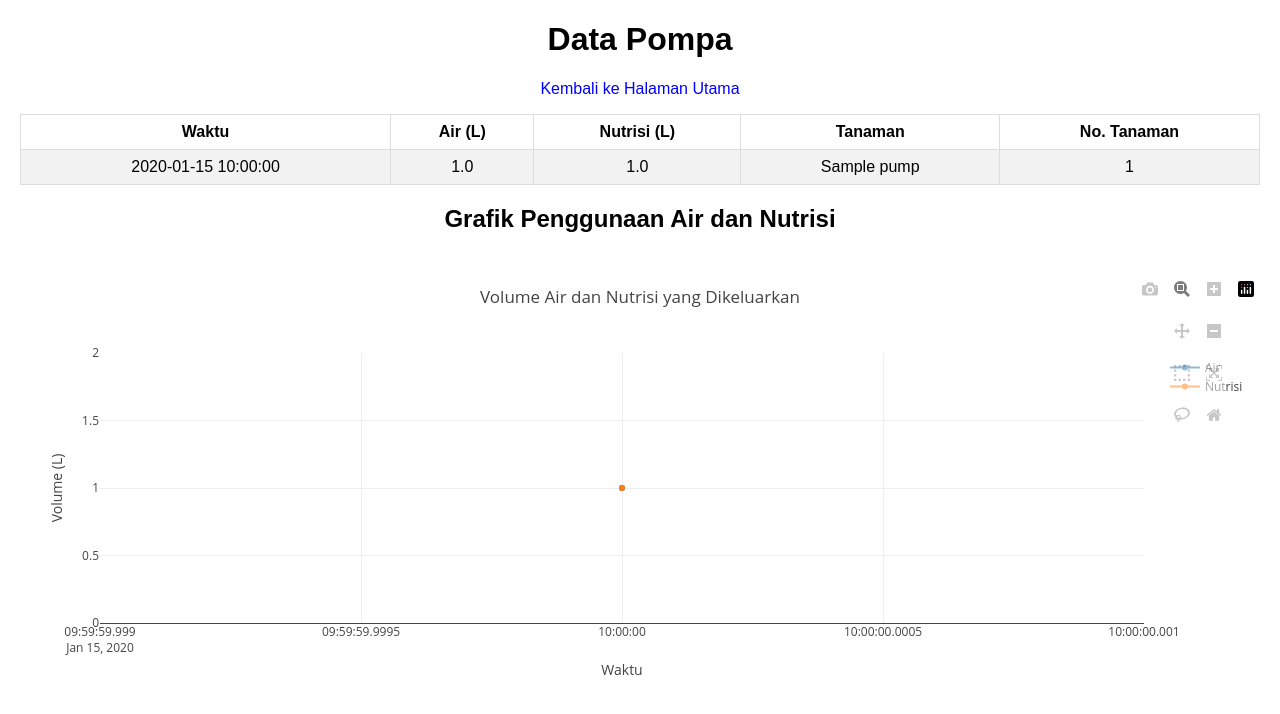
After one commit to nurrizkyromadhon1/project-web-be-cps, a Flask app: page /pump in a window 1280 px wide. The commit adds this page. Shown: the top 714 px of the page. Run offline with Flask 3, Linux system fonts and the light colour scheme; tables that the repository leaves empty hold one stand-in row (values such as "Sample post"); parts of the project's set-up code (start-up, migrations or seed data) failed here and were passed over; some libraries are stand-ins or nearby versions.

Commit message:
update terbaru

```diff
--- a/app.py
+++ b/app.py
@@ -3,12 +3,15 @@ from config import Config
 from models import db, SoilData
 from flask_migrate import Migrate
 from sqlalchemy import func
+from flask_sqlalchemy import SQLAlchemy
 
 app = Flask(__name__)
-app.config.from_object(Config)
-
+app.config['SQLALCHEMY_DATABASE_URI'] = 'mysql+pymysql://root:@localhost/soil_sensor_db'
 db.init_app(app)
 migrate = Migrate(app, db)
+
+# Impor model
+from models import SoilData, Pump
 
 @app.route('/')
 def index():
@@ -133,6 +136,51 @@ def daily_data():
                            avg_phosphorus=avg_phosphorus,
                            avg_potassium=avg_potassium)
 
+@app.route('/pump')
+def pump_data():
+    data = Pump.query.order_by(Pump.timestamp.desc()).all()
+
+    # Memformat timestamp
+    timestamps = [d.timestamp.strftime('%Y-%m-%d %H:%M:%S') for d in data]
+    air = [d.air for d in data]
+    nutrisi = [d.nutrisi for d in data]
+    tanaman = [d.tanaman for d in data]
+    tanaman_no = [d.tanaman_no for d in data]
+
+    return render_template('pump.html',
+                           data=data,
+                           timestamps=timestamps,
+                           air=air,
+                           nutrisi=nutrisi,
+                           tanaman=tanaman,
+                           tanaman_no=tanaman_no)
+
+
+@app.route('/add_pump_data', methods=['POST'])
+def add_pump_data():
+    # Mendapatkan data dari form POST
+    air = request.form.get('air')
+    nutrisi = request.form.get('nutrisi')
+    tanaman = request.form.get('tanaman')
+    tanaman_no = request.form.get('tanaman_no')
+
+    # Membuat objek Pump baru
+    new_pump_data = Pump(
+        air=air,
+        nutrisi=nutrisi,
+        tanaman=tanaman,
+        tanaman_no=tanaman_no
+    )
+
+    try:
+        db.session.add(new_pump_data)
+        db.session.commit()
+        return redirect(url_for('pump_data'))
+    except Exception as e:
+        db.session.rollback()
+        return f'Terjadi kesalahan: {e}', 500
+
+
 
 @app.route('/add_data', methods=['POST'])
 def add_data():
--- a/config.py
+++ b/config.py
@@ -5,5 +5,5 @@ basedir = os.path.abspath(os.path.dirname(__file__))
 class Config(object):
     SECRET_KEY = os.environ.get('SECRET_KEY') or 'kunci-rahasia-anda'
     SQLALCHEMY_DATABASE_URI = os.environ.get('DATABASE_URL') or \
-        'mysql+mysqlconnector://root:@localhost/soil_sensor_db'
+        'mysql+pymysql://root:@localhost/soil_sensor_db'
     SQLALCHEMY_TRACK_MODIFICATIONS = False
--- a/templates/index.html
+++ b/templates/index.html
@@ -54,6 +54,12 @@
         <li><a href="{{ url_for('data_tanaman', jenis_tanaman='kemangi', tanaman_no=2) }}">Data Kemangi Tanaman 2</a></li>
         <!-- Tambahkan link untuk jenis tanaman dan nomor tanaman lainnya -->
     </ul>
+
+    <h2>Lihat Data Pompa</h2>
+    <ul>
+        <li><a href="{{ url_for('pump_data') }}">Data Pompa</a></li>
+    </ul>
+
 
 
 
--- /dev/null
+++ b/templates/pump.html
@@ -0,0 +1,74 @@
+<!DOCTYPE html>
+<html>
+
+<head>
+    <meta charset="UTF-8">
+    <title>Data Pompa</title>
+    <link rel="stylesheet" type="text/css" href="{{ url_for('static', filename='style.css') }}">
+    <script src="https://cdn.plot.ly/plotly-latest.min.js"></script>
+</head>
+
+<body>
+    <h1>Data Pompa</h1>
+    <p><a href="{{ url_for('index') }}">Kembali ke Halaman Utama</a></p>
+
+    <table>
+        <tr>
+            <th>Waktu</th>
+            <th>Air (L)</th>
+            <th>Nutrisi (L)</th>
+            <th>Tanaman</th>
+            <th>No. Tanaman</th>
+        </tr>
+        {% for d in data %}
+        <tr>
+            <td>{{ d.timestamp.strftime('%Y-%m-%d %H:%M:%S') }}</td>
+            <td>{{ d.air }}</td>
+            <td>{{ d.nutrisi }}</td>
+            <td>{{ d.tanaman }}</td>
+            <td>{{ d.tanaman_no }}</td>
+        </tr>
+        {% endfor %}
+    </table>
+
+    <!-- Grafik -->
+    <h2>Grafik Penggunaan Air dan Nutrisi</h2>
+    <div id="pump_graph"></div>
+
+    <script type="text/javascript">
+        window.onload = function () {
+            var timestamps = {{ timestamps | tojson
+        }};
+        var air = {{ air | tojson }};
+        var nutrisi = {{ nutrisi | tojson }};
+
+        var air_trace = {
+            x: timestamps,
+            y: air,
+            type: 'scatter',
+            mode: 'lines+markers',
+            name: 'Air'
+        };
+
+        var nutrisi_trace = {
+            x: timestamps,
+            y: nutrisi,
+            type: 'scatter',
+            mode: 'lines+markers',
+            name: 'Nutrisi'
+        };
+
+        var data = [air_trace, nutrisi_trace];
+
+        var layout = {
+            xaxis: { title: 'Waktu' },
+            yaxis: { title: 'Volume (L)' },
+            title: 'Volume Air dan Nutrisi yang Dikeluarkan'
+        };
+
+        Plotly.newPlot('pump_graph', data, layout);
+        };
+    </script>
+</body>
+
+</html>
```
Also changed, not shown: models.py (+10 -0 lines).
